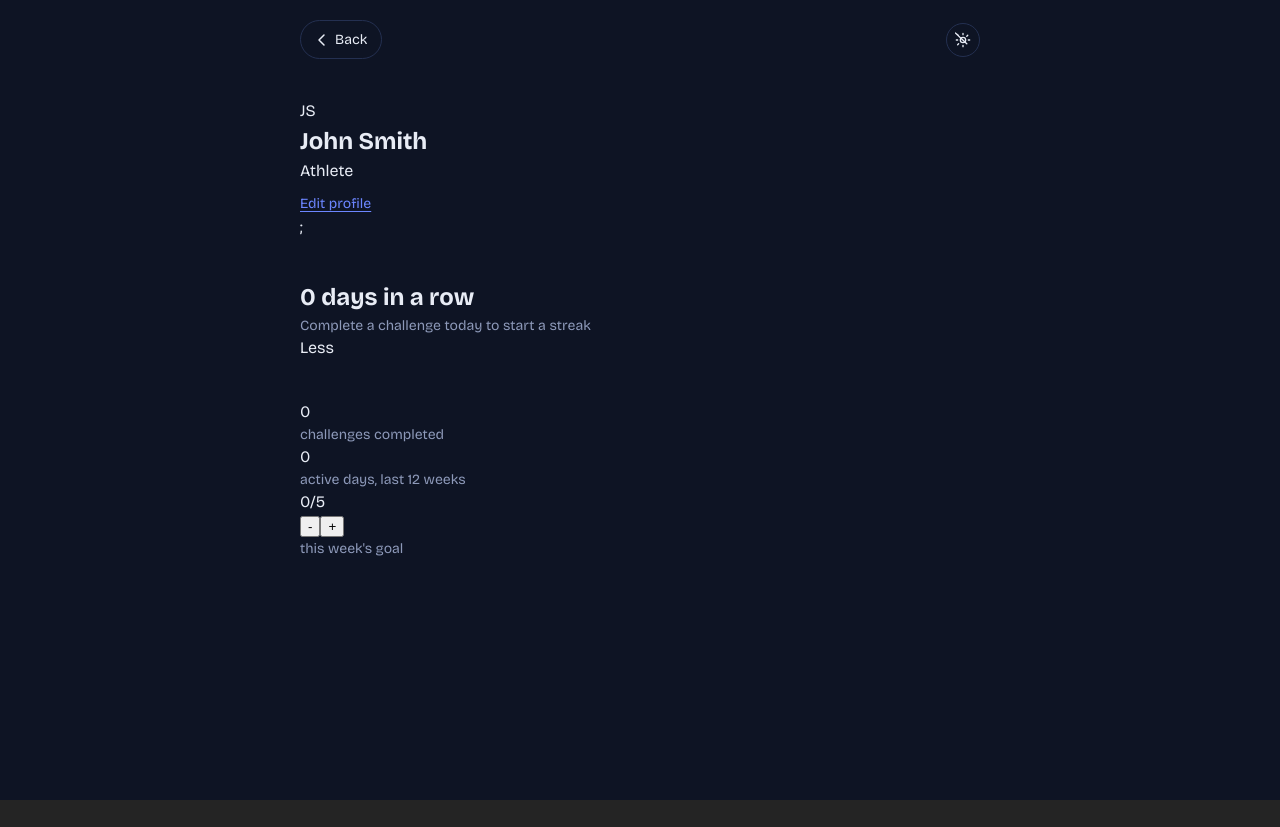
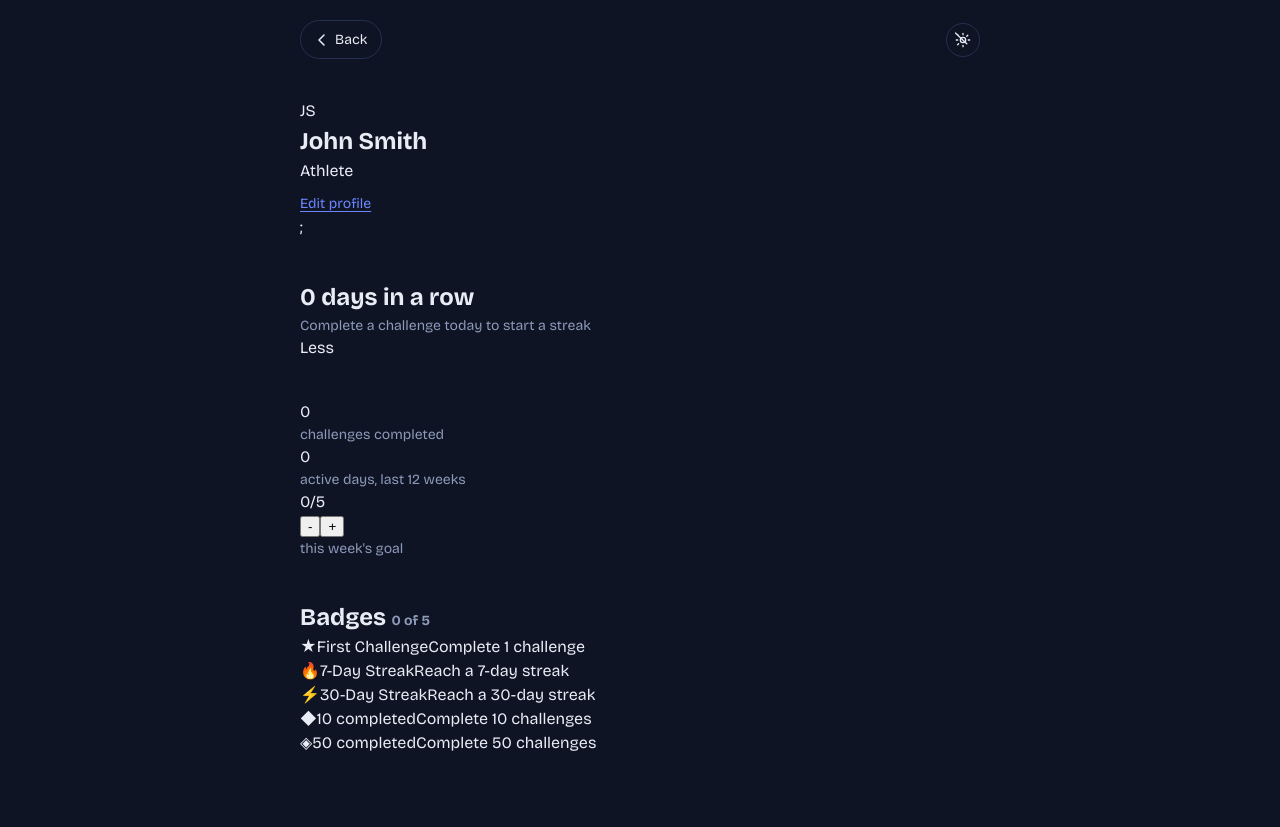
Before and after one commit to robertoandino/challenge-me, a React (Vite) app: page /profile in a window 1280 px wide. Before the commit the page ends 800 px from the top, so only its background shows below. Built offline with nearby package versions, Linux system fonts and the light colour scheme.

Commit message:
Updating profile page

```diff
--- a/src/components/Profile/Profile.tsx
+++ b/src/components/Profile/Profile.tsx
@@ -329,7 +329,7 @@ function Profile() {
 
     const activeDays = cells.filter((c) => c.count > 0).length;
     const weeklyPct = Math.min(100, Math.round((weeklyDone / weeklyGoal) * 100));
-    const UnlockedCount = BADGES.filter((b) => b.isUnlocked(stats)).length;
+    const unlockedCount = BADGES.filter((b) => b.isUnlocked(stats)).length;
 
     const initials =
         profile.name
@@ -513,6 +513,27 @@ function Profile() {
                 </section>
 
                 {/* Badges */}
+                <section aria-labelledby="pf-badges-title">
+                    <h2 id="pf-badges-title" className="pf-h2">
+                        Badges <span className="pf-muted">{unlockedCount} of {BADGES.length}</span>
+                    </h2>
+                    <ul className="pf-badges">
+                        {BADGES.map((b) => {
+                            const unlocked = b.isUnlocked(stats);
+                            return (
+                                <li key={b.id} className={`pf-badge${unlocked ? "on" : ""}`} >
+                                    <span className="pf-badge-icon">{b.icon}</span>
+                                    <span className="pf-badge-text">
+                                        <span className="pf-badge-label">{b.label}</span>
+                                        {!unlocked && <span className="pf-badge-hint">{b.hint}</span>}
+                                    </span>
+                                </li>
+                            );
+                        })}
+                    </ul>
+                </section>
+
+
             </div>
         </div>
     )
```
